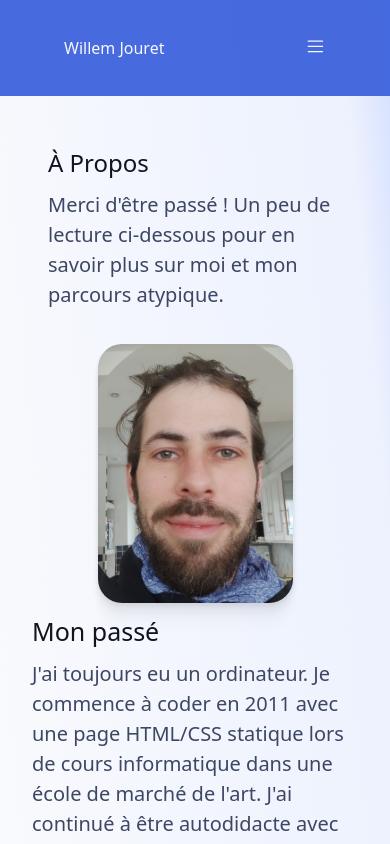
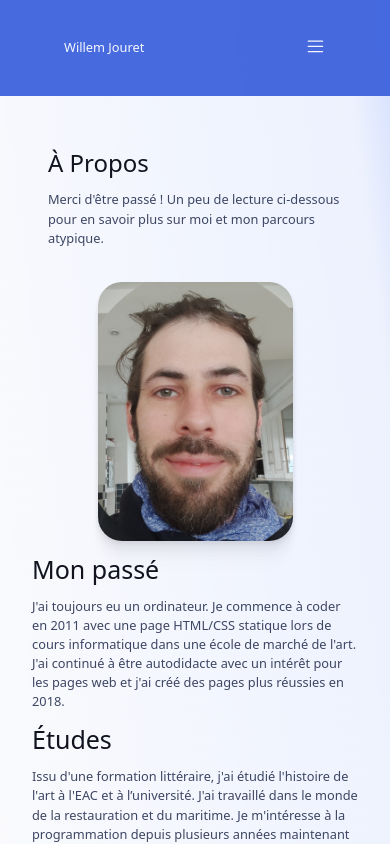
Before and after one commit to WillemJou/my-portfolio-1.0, a React (Vite) app: page /my-portfolio/about in a window 390 px wide. Shown: the top 844 px of the page. Built offline with nearby package versions, Linux system fonts and the light colour scheme.

Commit message:
CSS : - Shrunk go-top-btn, title-card and texts sizes

```diff
--- a/src/css/responsive.css
+++ b/src/css/responsive.css
@@ -1,9 +1,26 @@
-/* Compact Size*/
+/* ==========================================================================
+   MEDIA QUERIES - RESPONSIVE DESIGN
+   ========================================================================== */
+
+/* ==========================================================================
+   MOBILE FIRST - COMPACT SIZE (max-width: 440px)
+   ========================================================================== */
 @media (max-width: 440px) {
+  /* Header */
   .header {
     padding-inline: 1rem;
   }
 
+  /* Navigation */
+  .navbar-link {
+    font-size: var(--text-lg);
+  }
+
+  .nav-items {
+    padding: var(--measure-4) !important;
+  }
+
+  /* Carousel Navigation */
   .left-arrow {
     left: -13%;
   }
@@ -16,14 +33,7 @@
     bottom: -17%;
   }
 
-  .navbar-link {
-    font-size: var(--text-lg);
-  }
-
-  .nav-items {
-    padding: var(--measure-4) !important;
-  }
-
+  /* Icons */
   .social-icon {
     width: var(--measure-10) !important;
     height: var(--measure-10) !important;
@@ -32,13 +42,42 @@
   .cross-icon {
     height: var(--shape-xs);
   }
+
+  .go-top-btn {
+    width: 40px;
+    height: 40px;
+  }
+
+  .go-top-icon {
+    width: 19px;
+  }
+  .title-card {
+    font-size: var(--text-xs);
+  }
+
+  .text,
+  .me-link,
+  .tagline,
+  .stack-list,
+  .style-list,
+  .footer-link,
+  .footer-text,
+  .description,
+  .article {
+    font-size: var(--text-sm);
+  }
 }
 
+/* ==========================================================================
+   TABLET SIZE (max-width: 768px)
+   ========================================================================== */
 @media (max-width: 768px) {
+  /* Navigation */
   .nav-items {
     font-size: var(--shape-s);
   }
 
+  /* Theme Toggle */
   .theme-btn-dark,
   .theme-btn-light {
     padding: 0.4rem;
@@ -54,6 +93,7 @@
     transform: translateX(85%);
   }
 
+  /* Layout Components */
   .fade-stack {
     height: 215px;
   }
@@ -67,6 +107,7 @@
     left: 5px;
   }
 
+  /* Carousel */
   .carousel-container {
     justify-content: center;
   }
@@ -92,6 +133,7 @@
     height: 100%;
   }
 
+  /* Content Sections */
   .review-title {
     margin-top: 2rem;
   }
@@ -115,6 +157,7 @@
     padding: 0 2rem;
   }
 
+  /* Footer */
   .footer {
     flex-direction: column;
   }
@@ -124,12 +167,15 @@
   }
 }
 
-/* Medium Size */
+/* ==========================================================================
+   MEDIUM SIZE (769px - 1030px)
+   ========================================================================== */
 @media (min-width: 769px) and (max-width: 1030px) {
   .fade-stack {
     height: 250px;
   }
 
+  /* Theme Toggle */
   .theme-btn-dark::before,
   .theme-btn-light::before {
     left: 2px;
@@ -148,8 +194,11 @@
   }
 }
 
-/*Compact & Medium Size */
+/* ==========================================================================
+   COMPACT & MEDIUM COMBINED (max-width: 1030px)
+   ========================================================================== */
 @media (max-width: 1030px) {
+  /* Header & Main Layout */
   .header {
     padding-top: var(--measure-12);
   }
@@ -164,6 +213,7 @@
     padding-inline: var(--measure-10);
   }
 
+  /* Box Container & Cards */
   .box-container {
     flex-direction: column;
     gap: var(--measure-10);
@@ -179,6 +229,10 @@
 
   .li-card:hover {
     border: 0;
+  }
+
+  .img-card {
+    aspect-ratio: 7/5;
   }
 
   .img-card:hover {
@@ -200,6 +254,7 @@
     padding-top: 15vh;
   }
 
+  /* Theme-specific Navigation Styles */
   [data-theme="light"] {
     .nav-layout {
       background: var(--accent-regular);
@@ -219,6 +274,9 @@
     }
     .me-link:hover {
       color: #fdfdfe;
+    }
+    .language-btn:hover {
+      color: var(--gray-200);
     }
   }
 
@@ -245,6 +303,7 @@
     visibility: hidden;
   }
 
+  /* Box & Skills */
   .box {
     width: 100%;
     min-height: 50vh;
@@ -254,6 +313,7 @@
     max-height: none;
   }
 
+  /* Navigation Slider */
   .nav-slider {
     display: flex;
     justify-content: flex-start;
@@ -278,6 +338,7 @@
     right: -126px;
   }
 
+  /* Navigation Links & Text */
   .navbar-link,
   .text {
     color: #d2deff;
@@ -311,6 +372,7 @@
     color: var(--gray-200);
   }
 
+  /* Navigation Socials */
   .nav-slider .socials {
     gap: var(--shape-s) !important;
     flex-direction: column;
@@ -327,12 +389,7 @@
     height: var(--text-2xl);
   }
 
-  [data-theme="light"] {
-    .language-btn:hover {
-      color: var(--gray-200);
-    }
-  }
-
+  /* Text & Navigation Items */
   .text {
     font-size: var(--text-2xl);
   }
@@ -345,6 +402,7 @@
     box-shadow: none;
   }
 
+  /* Layout & Hero */
   .details {
     flex-direction: column;
   }
@@ -364,6 +422,7 @@
     align-items: center;
   }
 
+  /* About Section */
   .about {
     display: flex;
     flex-direction: column;
@@ -376,6 +435,9 @@
   }
 }
 
+/* ==========================================================================
+   ORIENTATION: PORTRAIT (max-width: 1030px)
+   ========================================================================== */
 @media (orientation: portrait) and (max-width: 1030px) {
   [data-theme="dark"] {
     .navbar-link,
@@ -388,17 +450,22 @@
       color: #fdfdfe;
     }
   }
+
   .nav-layout {
     transition: transform 0.5s ease-in-out;
     z-index: 100;
     grid-template-columns: 1fr 1fr;
   }
+
   .nav-items {
     gap: var(--shape-s) !important;
     flex-direction: column;
   }
 }
 
+/* ==========================================================================
+   ORIENTATION: LANDSCAPE (max-width: 1030px)
+   ========================================================================== */
 @media (orientation: landscape) and (max-width: 1030px) {
   .nav-layout {
     padding: var(--measure-2);
@@ -412,13 +479,17 @@
   .theme-language-container {
     flex-direction: column;
   }
+
   .carousel-wrapper {
     height: 75vh;
   }
 }
 
-/* Desktop */
+/* ==========================================================================
+   DESKTOP SIZE (min-width: 1600px)
+   ========================================================================== */
 @media (orientation: landscape) and (min-width: 1600px) {
+  /* Typography */
   .footer-link,
   .back-link,
   .article,
@@ -427,6 +498,7 @@
     font-size: 2rem;
   }
 
+  /* Icons */
   .theme-icon,
   .menu-btn_closed,
   .menu-btn_opened,
@@ -435,6 +507,7 @@
     height: 2rem;
   }
 
+  /* Theme Toggle */
   .theme-btn-dark,
   .theme-btn-light {
     padding: 0.8rem;
@@ -453,6 +526,7 @@
     transform: translateX(102%);
   }
 
+  /* Layout */
   .hero {
     margin-bottom: 0;
   }
@@ -465,12 +539,14 @@
     max-width: 90ch;
   }
 
+  /* Technology Icons */
   .techno-icon_closed,
   .techno-icon_opened {
     width: var(--measure-12);
     height: var(--measure-12);
   }
 
+  /* Go to Top Button */
   .go-top-btn {
     width: 90px;
     height: 90px;
@@ -482,12 +558,16 @@
   }
 }
 
-/* 2k*/
+/* ==========================================================================
+   2K RESOLUTION (min-width: 2550px)
+   ========================================================================== */
 @media (orientation: landscape) and (min-width: 2550px) {
+  /* Typography - Navigation */
   .navbar-link {
     font-size: var(--text-md);
   }
 
+  /* Typography - General */
   .text,
   .me-link,
   .tagline,
@@ -504,59 +584,11 @@
     font-size: 2rem;
   }
 
+  /* Icons */
   .arrow-icon,
   .stack-arrow-icon {
     width: var(--shape-m);
     height: var(--shape-m);
-  }
-
-  .fade-stack {
-    height: 500px;
-  }
-
-  .send-link,
-  .view-all-link,
-  .back-link {
-    padding: 1.4rem 2.7rem;
-    font-size: var(--text-lg);
-  }
-
-  .main-header {
-    margin-bottom: 0;
-  }
-
-  .main-img {
-    width: var(--shape-xxl);
-  }
-
-  .wrapper {
-    margin: 0 10vw;
-  }
-
-  .work-content {
-    max-width: 140ch;
-  }
-
-  .theme-btn-dark,
-  .theme-btn-light {
-    padding: 1rem;
-    gap: var(--measure-4);
-  }
-
-  .theme-btn-dark::before,
-  .theme-btn-light::before {
-    left: 6px;
-    top: 5px;
-  }
-
-  .theme-btn-dark::before {
-    transform: translateX(96%);
-  }
-
-  .techno-icon_closed,
-  .techno-icon_opened {
-    width: var(--measure-13);
-    height: var(--measure-13);
   }
 
   .theme-icon,
@@ -576,14 +608,70 @@
     width: var(--text-2xl);
     height: var(--text-2xl);
   }
+
+  .techno-icon_closed,
+  .techno-icon_opened {
+    width: var(--measure-13);
+    height: var(--measure-13);
+  }
+
+  /* Layout */
+  .fade-stack {
+    height: 500px;
+  }
+
+  .main-header {
+    margin-bottom: 0;
+  }
+
+  .main-img {
+    width: var(--shape-xxl);
+  }
+
+  .wrapper {
+    margin: 0 10vw;
+  }
+
+  .work-content {
+    max-width: 140ch;
+  }
+
+  /* Links */
+  .send-link,
+  .view-all-link,
+  .back-link {
+    padding: 1.4rem 2.7rem;
+    font-size: var(--text-lg);
+  }
+
+  /* Theme Toggle */
+  .theme-btn-dark,
+  .theme-btn-light {
+    padding: 1rem;
+    gap: var(--measure-4);
+  }
+
+  .theme-btn-dark::before,
+  .theme-btn-light::before {
+    left: 6px;
+    top: 5px;
+  }
+
+  .theme-btn-dark::before {
+    transform: translateX(96%);
+  }
 }
 
-/*4k*/
+/* ==========================================================================
+   4K RESOLUTION (min-width: 3500px)
+   ========================================================================== */
 @media (orientation: landscape) and (min-width: 3500px) {
+  /* Typography */
   .navbar-link {
     font-size: var(--text-md);
   }
 
+  /* Layout */
   .cta-title {
     max-width: fit-content;
   }
@@ -592,13 +680,20 @@
     height: 700px;
   }
 
+  /* Icons */
   .theme-icon,
   .menu-btn_closed,
   .menu-btn_opened,
   .icon_active {
     width: var(--shape-s);
     height: var(--shape-s);
+  }
 
+  /* Typography Override */
+  .theme-icon,
+  .menu-btn_closed,
+  .menu-btn_opened,
+  .icon_active {
     a,
     .article,
     p {
@@ -606,6 +701,7 @@
     }
   }
 
+  /* Go to Top Button */
   .go-top-btn {
     width: 150px;
     height: 150px;
```
